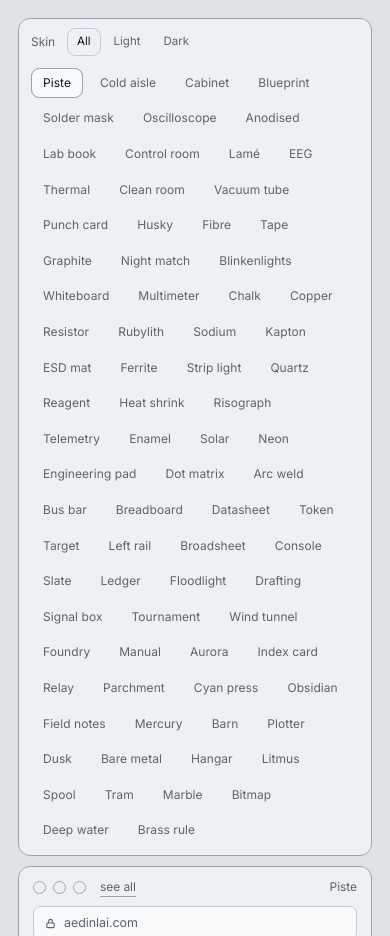
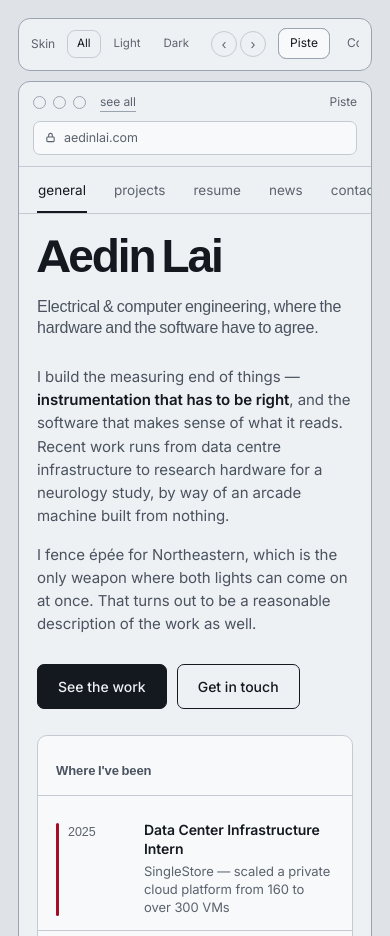
Before and after one commit to Aedin-ctrl/aedinlai-redesigns, a website: page index.html in a window 390 px wide. Shown: the top 936 px of the page. Drawn offline with Linux system fonts and the light colour scheme.

Commit message:
Picker is one scrolling row with prev/next and arrow keys: eighty wrapped buttons ran 838px tall on a phone

```diff
--- a/index.html
+++ b/index.html
@@ -21,6 +21,10 @@
       <button type="button" data-tone="all" aria-pressed="true">All</button>
       <button type="button" data-tone="light" aria-pressed="false">Light</button>
       <button type="button" data-tone="dark" aria-pressed="false">Dark</button>
+    </div>
+    <div class="picker-step">
+      <button type="button" id="prevSkin" aria-label="Previous skin">&#8249;</button>
+      <button type="button" id="nextSkin" aria-label="Next skin">&#8250;</button>
     </div>
     <div class="picker-btns" id="skinButtons" role="group" aria-label="Choose a skin"></div>
   </div>
@@ -179,6 +183,30 @@
 
   committed = start;
   apply(start, { push: false });
+  scrollSelectedIntoView();
+
+  function scrollSelectedIntoView() {
+    const el = holder.querySelector('button[aria-pressed="true"]');
+    el?.scrollIntoView({ inline: 'center', block: 'nearest', behavior: 'smooth' });
+  }
+
+  // Stepping, for when you want to walk the whole set rather than hunt for one.
+  function step(by) {
+    const visible = [...holder.children].filter((b) => !b.hidden);
+    const here = visible.findIndex((b) => b.dataset.id === committed.id);
+    const next = visible[(here + by + visible.length) % visible.length];
+    next?.click();
+    requestAnimationFrame(scrollSelectedIntoView);
+  }
+  document.getElementById('prevSkin').addEventListener('click', () => step(-1));
+  document.getElementById('nextSkin').addEventListener('click', () => step(1));
+  addEventListener('keydown', (e) => {
+    if (e.metaKey || e.ctrlKey || e.altKey) return;
+    const tag = (e.target.tagName || '').toLowerCase();
+    if (tag === 'input' || tag === 'textarea') return;
+    if (e.key === 'ArrowRight') { e.preventDefault(); step(1); }
+    if (e.key === 'ArrowLeft') { e.preventDefault(); step(-1); }
+  });
 
   // Tone filter. With this many skins, looking only at the light ones is a real need.
   for (const f of document.querySelectorAll('.picker-filter button')) {
--- a/skins/_base.css
+++ b/skins/_base.css
@@ -59,7 +59,22 @@ body{
   border-radius:var(--radius); padding:9px 12px;
 }
 .picker-label{font-size:12px; color:var(--quiet); flex:0 0 auto;}
-.picker-btns{display:flex; gap:5px; flex-wrap:wrap; position:relative;}
+/* One row that scrolls sideways. Wrapped, eighty buttons ran 838px tall on a phone and pushed the
+   design entirely off the screen — measured, not guessed. The gallery page is the place to browse
+   them all; this is for stepping through. */
+.picker-btns{
+  display:flex; gap:5px; flex-wrap:nowrap; position:relative;
+  overflow-x:auto; overflow-y:hidden; scroll-snap-type:x proximity;
+  scrollbar-width:none; padding-bottom:2px; flex:1; min-width:0;
+}
+.picker-btns::-webkit-scrollbar{display:none;}
+.picker-btns button{scroll-snap-align:center; flex:0 0 auto; white-space:nowrap;}
+.picker-step{display:flex; gap:3px; flex:0 0 auto;}
+.picker-step button{
+  font:inherit; font-size:13px; line-height:1; cursor:pointer; background:none; color:var(--quiet);
+  border:var(--rule-w) solid var(--rule); border-radius:999px; width:26px; height:26px;
+}
+.picker-step button:hover{color:var(--ink);}
 .picker-filter{display:flex; gap:3px; flex:0 0 auto;}
 .picker-filter button{
   font:inherit; font-size:11.5px; cursor:pointer; background:none; color:var(--quiet);
```
